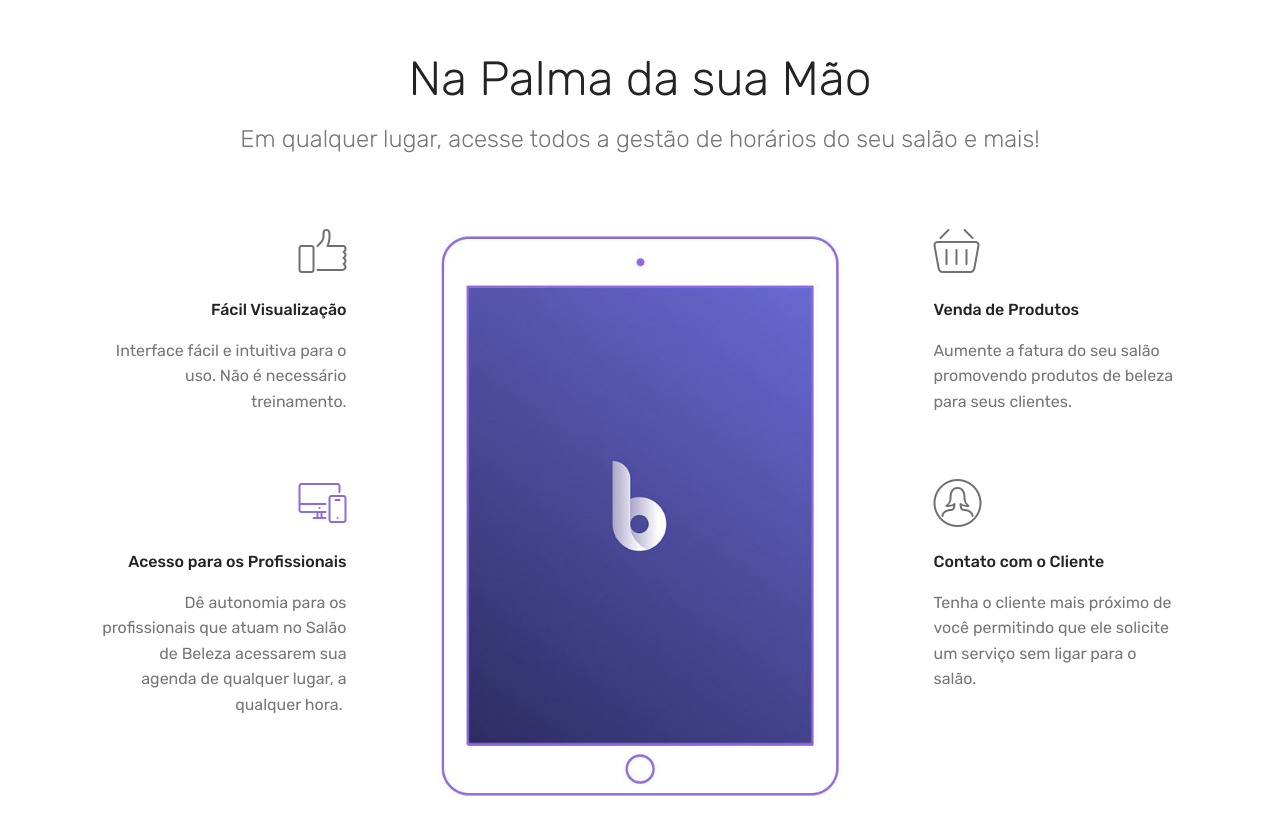
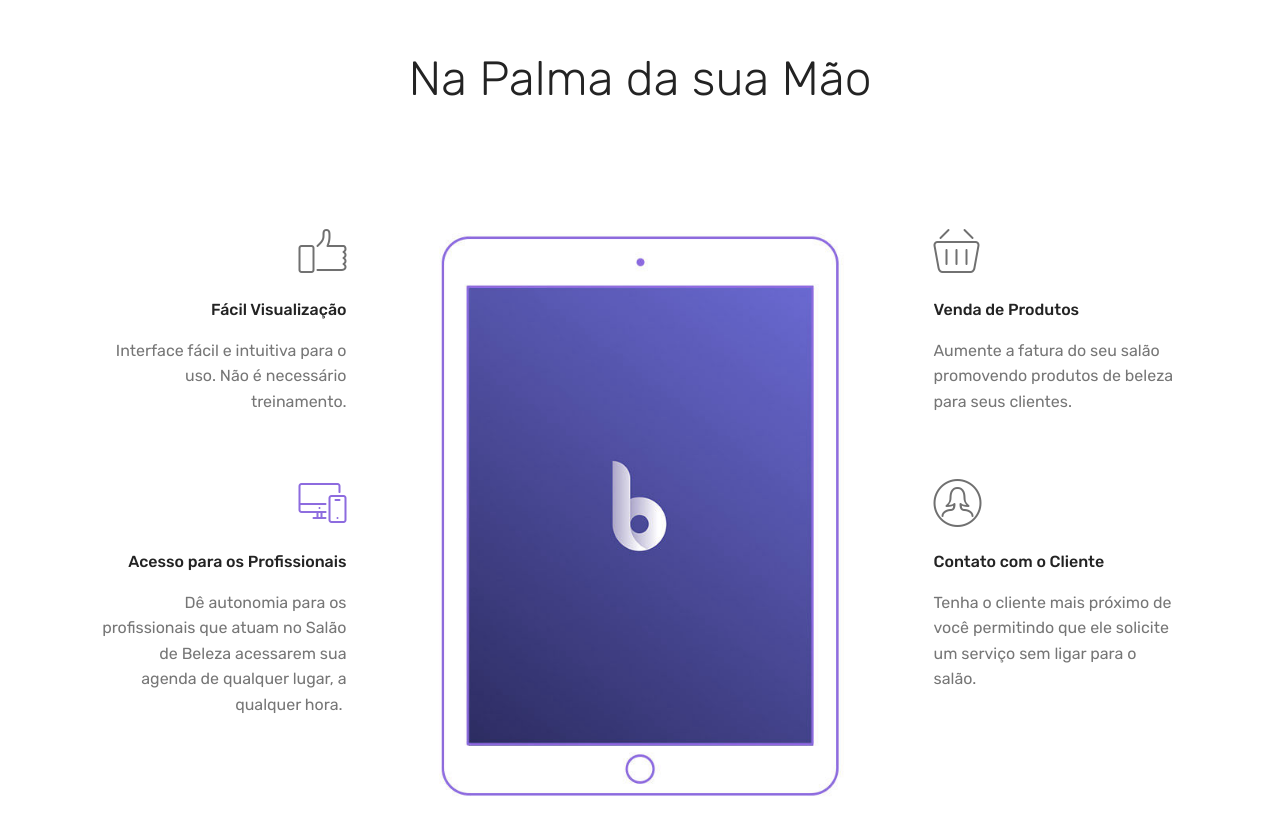
Before and after one commit to pandoratech/pandoratech.github.io, a plain HTML site: page index.html in a window 1280 px wide. Shown: the part 840-1674 px from the top of the page. Drawn offline with Linux system fonts and the light colour scheme; files whose address does not match are found by name.

Commit message:
change text to white

```diff
--- a/assets/mobirise/css/mbr-additional.css
+++ b/assets/mobirise/css/mbr-additional.css
@@ -1809,7 +1809,7 @@ body {
   word-break: break-word;
 }
 .cid-qVmfDn7SDn .mbr-section-subtitle {
-  color: #767676;
+  color: white;
 }
 .cid-qVmfDn7SDn .card-title {
   font-weight: 500;
```
